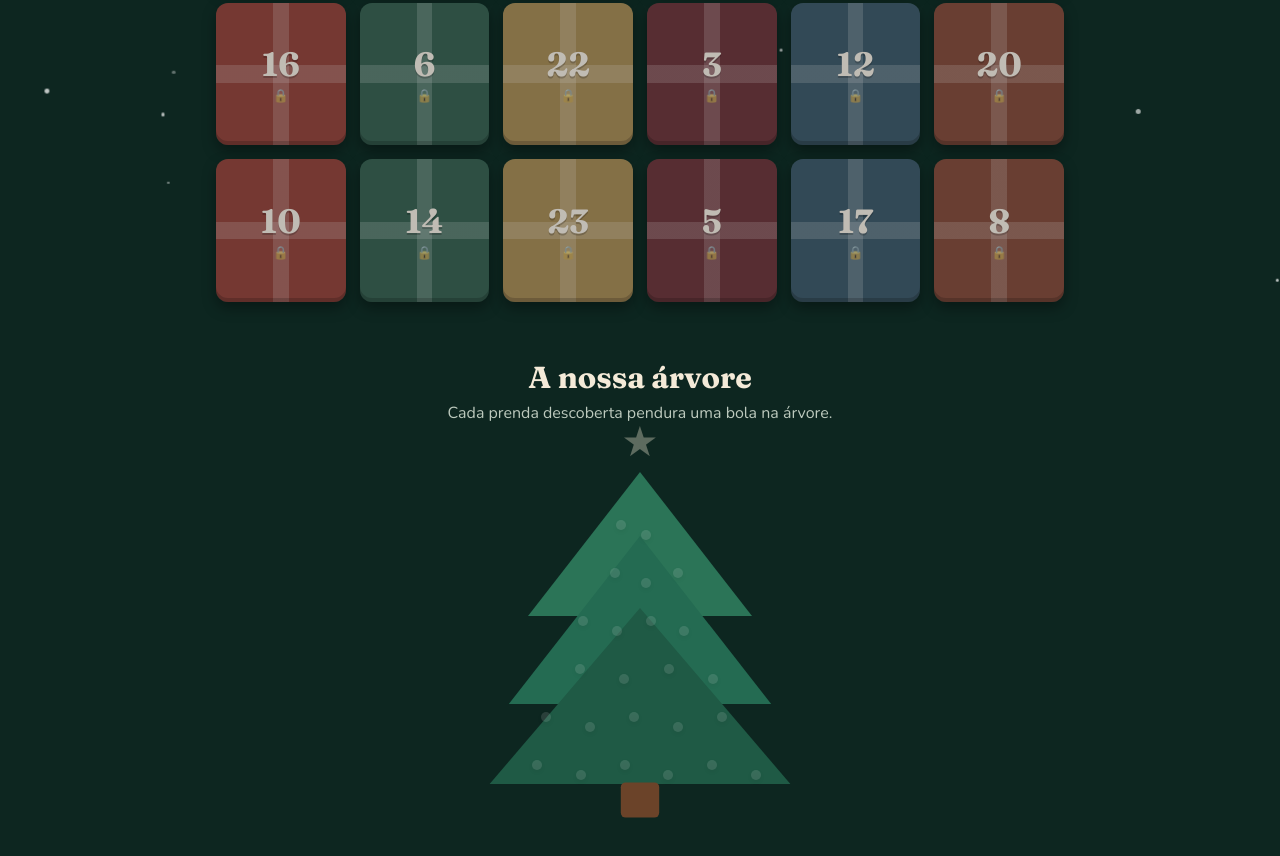
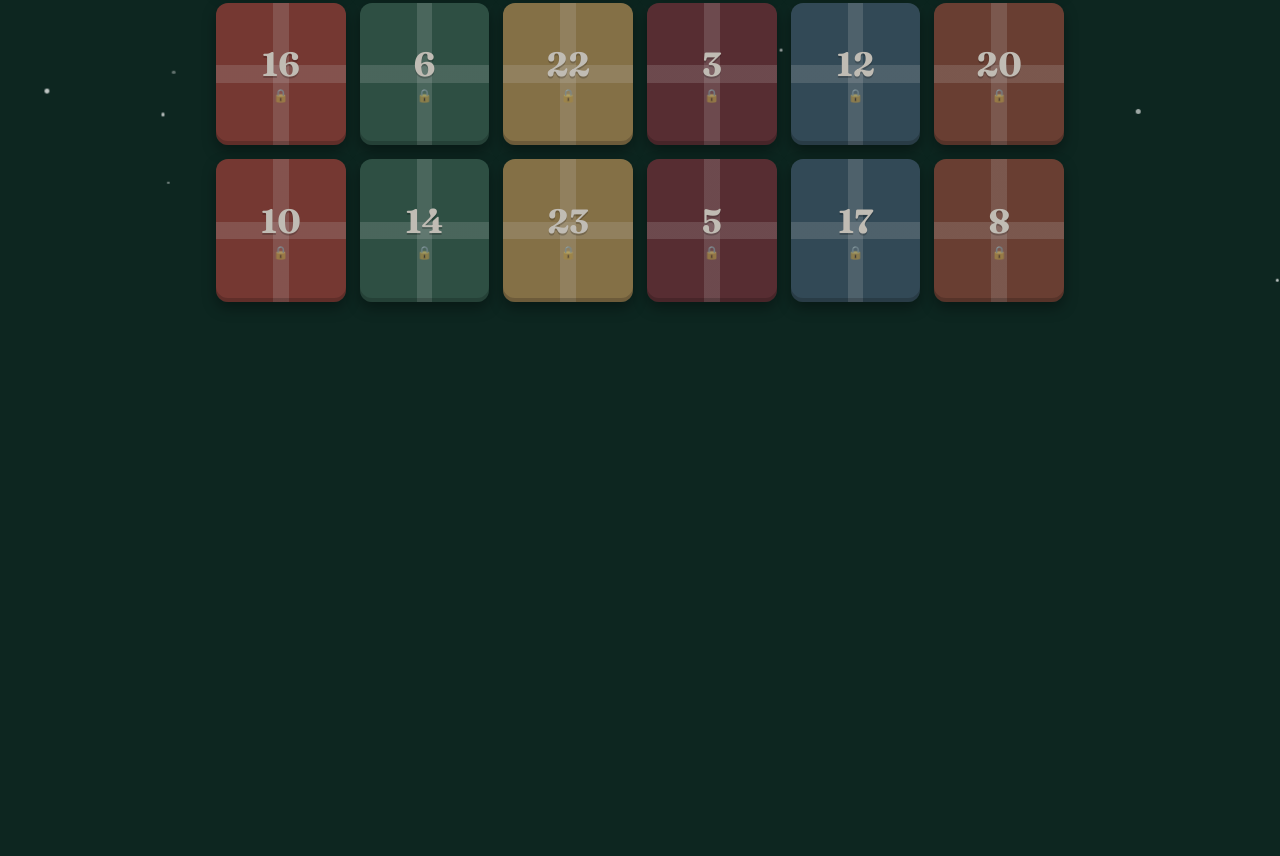
Before and after one commit to ossclaudia/Christmas, a plain HTML site: page index.html in a window 1280 px wide. Shown: the part 508-1364 px from the top of the page. After the commit the page ends 874 px from the top, so only its background shows below. Drawn offline with nearby package versions, Linux system fonts and the light colour scheme.

Commit message:
XUdvento: novo título, novas mensagens de espera e sem a árvore
Co-Authored-By: Claude Opus 5.5 <noreply@anthropic.com>
Claude-Session: https://claude.ai/code/session_01B3DnFGpCUwSrxtSv76cKUP

```diff
--- a/app.js
+++ b/app.js
@@ -21,7 +21,6 @@
   const desbloqueado = (d) => MODO_TESTE || Date.now() >= abreEm(d);
 
   /* ---------- cabeçalho ---------- */
-  $("#nome").textContent = CONFIG.nomeDele;
   if (MODO_TESTE) {
     $("#modo-teste").hidden = false;
     $("#reset").onclick = () => { estado = { aberto: {}, feito: {} }; guardar(); location.reload(); };
@@ -81,48 +80,10 @@
     if (!desbloqueado(d)) {
       el.classList.remove("treme"); void el.offsetWidth; el.classList.add("treme");
       const dias = Math.ceil((abreEm(d) - Date.now()) / 86400000);
-      aviso(dias <= 1 ? `Quase! Abre à meia-noite 🤫` : `Paciência! Esta só abre a ${d} de dezembro (faltam ${dias} dias) 😉`);
+      aviso(`Calma aí oh campeão que esta só abre dia ${d} de dezembro (${dias === 1 ? "falta 1 dia" : `faltam ${dias} dias`})`);
       return;
     }
     abreModal(d);
-  }
-
-  /* ---------- árvore ---------- */
-  const POS = (() => {
-    const filas = [2, 3, 4, 4, 5, 6];
-    const out = [];
-    filas.forEach((n, f) => {
-      const y = 22 + f * 12.5;            // % da altura
-      const meia = 8 + f * 6.6;           // meia-largura em %
-      for (let i = 0; i < n; i++) {
-        const x = 50 - meia + (2 * meia * (i + 0.5)) / n + (f % 2 ? 2 : -2);
-        out.push([x, y + (i % 2 ? 2.5 : 0)]);
-      }
-    });
-    return out;
-  })();
-
-  function desenhaArvore(novo) {
-    const c = $("#bolas");
-    c.innerHTML = "";
-    let n = 0;
-    PRENDAS.forEach((p, i) => {
-      const [x, y] = POS[i];
-      const s = document.createElement("span");
-      s.style.left = x + "%";
-      s.style.top = y + "%";
-      if (estado.feito[p.dia]) {
-        n++;
-        s.className = "bola" + (p.dia === novo ? " nova" : "");
-        s.textContent = p.emoji;
-        s.title = `Dia ${p.dia}`;
-      } else s.className = "bola vazia";
-      c.appendChild(s);
-    });
-    $("#estrela").classList.toggle("acesa", n >= 24);
-    $("#arvore-sub").textContent = n === 0
-      ? "Cada prenda descoberta pendura uma bola na árvore."
-      : n >= 24 ? "A árvore está completa. A estrela é tua ⭐" : `${n} de 24 bolas penduradas. A estrela acende quando estiver completa.`;
   }
 
   /* ---------- modal ---------- */
@@ -310,7 +271,7 @@
       <p style="margin-top:18px"><button class="btn sec" type="button" data-fechar>Fechar</button></p>`;
     if (!estado.feito[d]) {
       estado.feito[d] = true; estado.aberto[d] = true; guardar();
-      desenhaCalendario(); desenhaArvore(d);
+      desenhaCalendario();
     }
     if (celebrar) confetis(d === 24 ? 260 : 140);
   }
@@ -359,7 +320,6 @@
 
   /* ---------- arranque ---------- */
   desenhaCalendario();
-  desenhaArvore();
   atualizaContagem();
   setInterval(() => {
     atualizaContagem();
--- a/index.html
+++ b/index.html
@@ -8,14 +8,14 @@
   <link rel="preconnect" href="https://fonts.googleapis.com">
   <link rel="preconnect" href="https://fonts.gstatic.com" crossorigin>
   <link href="https://fonts.googleapis.com/css2?family=Fraunces:ital,opsz,wght@0,9..144,500;0,9..144,700;1,9..144,500&family=Nunito:wght@400;600;800&display=swap" rel="stylesheet">
-  <link rel="stylesheet" href="style.css?v=3">
+  <link rel="stylesheet" href="style.css?v=4">
 </head>
 <body>
   <div id="neve" aria-hidden="true"></div>
 
   <header class="topo">
     <p class="sobre">24 dias · 24 prendas</p>
-    <h1>O Advento do <span id="nome">Amor</span></h1>
+    <h1>O <span>XU</span>dvento</h1>
     <p id="contagem" class="contagem"></p>
     <p id="modo-teste" class="modo-teste" hidden>Modo de teste · tudo desbloqueado · <button id="reset" type="button">apagar progresso</button></p>
   </header>
@@ -23,20 +23,6 @@
   <main>
     <section class="calendario" id="calendario" aria-label="Calendário"></section>
 
-    <section class="arvore-sec" aria-label="A nossa árvore">
-      <h2>A nossa árvore</h2>
-      <p class="sub" id="arvore-sub">Cada prenda descoberta pendura uma bola na árvore.</p>
-      <div class="arvore" id="arvore">
-        <svg viewBox="0 0 200 240" aria-hidden="true">
-          <polygon class="t3" points="100,20 30,110 170,110"/>
-          <polygon class="t2" points="100,60 18,165 182,165"/>
-          <polygon class="t1" points="100,105 6,215 194,215"/>
-          <rect class="tronco" x="88" y="214" width="24" height="22" rx="3"/>
-        </svg>
-        <div class="estrela" id="estrela">★</div>
-        <div id="bolas"></div>
-      </div>
-    </section>
   </main>
 
   <div class="modal" id="modal" hidden>
@@ -51,7 +37,7 @@
   <div class="aviso" id="aviso" role="status"></div>
   <canvas id="confetis" aria-hidden="true"></canvas>
 
-  <script src="prendas.js?v=3"></script>
-  <script src="app.js?v=3"></script>
+  <script src="prendas.js?v=4"></script>
+  <script src="app.js?v=4"></script>
 </body>
 </html>
--- a/prendas.js
+++ b/prendas.js
@@ -22,7 +22,6 @@
 
 const CONFIG = {
   ano: 2026,
-  nomeDele: "Amor",
   assinatura: "Com amor, a tua namorada",
   // Para testares tudo antes de dezembro: abre o site com ?teste=renas-voadoras-2026
   codigoTeste: "renas-voadoras-2026",
--- a/style.css
+++ b/style.css
@@ -64,21 +64,6 @@ main{position:relative;z-index:1;max-width:880px;margin:0 auto;padding:16px 16px
 .porta.treme{animation:treme .4s}
 @keyframes treme{20%,60%{transform:translateX(-5px)}40%,80%{transform:translateX(5px)}}
 .porta:focus-visible{outline:3px solid var(--ouro);outline-offset:3px}
-
-/* árvore */
-.arvore-sec{text-align:center;margin-top:56px}
-.arvore-sec h2{font-size:1.9rem;margin:0}
-.sub{color:var(--texto-2);margin:.4em 0 1em}
-.arvore{position:relative;width:min(320px,85vw);margin:0 auto}
-.arvore svg{display:block;width:100%;height:auto}
-.t1{fill:var(--pinho)} .t2{fill:#246b52} .t3{fill:var(--pinho-2)} .tronco{fill:#6b4329}
-.estrela{position:absolute;left:50%;top:0;transform:translate(-50%,-45%);font-size:2.6rem;color:#5d6b5f;transition:color .8s,text-shadow .8s}
-.estrela.acesa{color:var(--ouro);text-shadow:0 0 18px rgba(255,214,120,.9);animation:pulsa 2s ease-in-out infinite}
-@keyframes pulsa{50%{transform:translate(-50%,-45%) scale(1.12)}}
-.bola{position:absolute;transform:translate(-50%,-50%);font-size:clamp(1rem,4.5vw,1.35rem);line-height:1;filter:drop-shadow(0 2px 2px rgba(0,0,0,.4))}
-.bola.vazia{width:10px;height:10px;border-radius:50%;background:rgba(255,255,255,.12)}
-.bola.nova{animation:pendura .9s cubic-bezier(.3,1.6,.5,1)}
-@keyframes pendura{from{transform:translate(-50%,-260%) scale(.3);opacity:0}}
 
 /* modal */
 .modal{position:fixed;inset:0;z-index:10;display:flex;align-items:center;justify-content:center;padding:16px}
@@ -180,7 +165,7 @@ main{position:relative;z-index:1;max-width:880px;margin:0 auto;padding:16px 16px
 .placeholder-jogo{border:2px dashed var(--papel-2);border-radius:12px;padding:22px;color:var(--tinta-2);margin:8px 0}
 
 .aviso{position:fixed;left:50%;bottom:24px;transform:translate(-50%,40px);opacity:0;z-index:20;background:var(--papel);color:var(--tinta);
-  padding:12px 18px;border-radius:999px;font-weight:700;box-shadow:0 10px 30px rgba(0,0,0,.4);transition:all .3s;max-width:calc(100vw - 32px);text-align:center}
+  padding:14px 20px;border-radius:16px;font-weight:700;box-shadow:0 10px 30px rgba(0,0,0,.4);transition:all .3s;width:max-content;max-width:min(380px,calc(100vw - 32px));text-align:center;line-height:1.4}
 .aviso.ver{opacity:1;transform:translate(-50%,0)}
 #confetis{position:fixed;inset:0;width:100%;height:100%;pointer-events:none;z-index:30}
 
```
